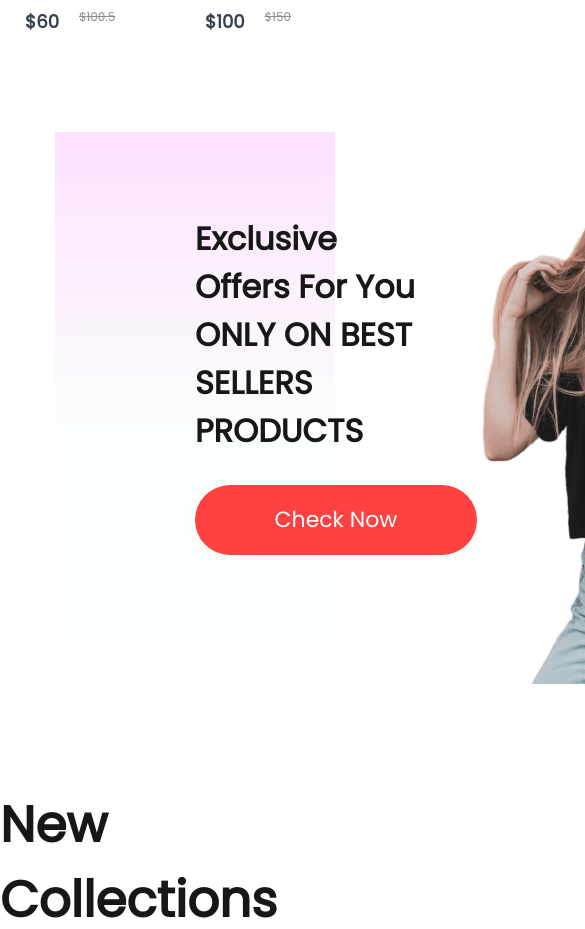
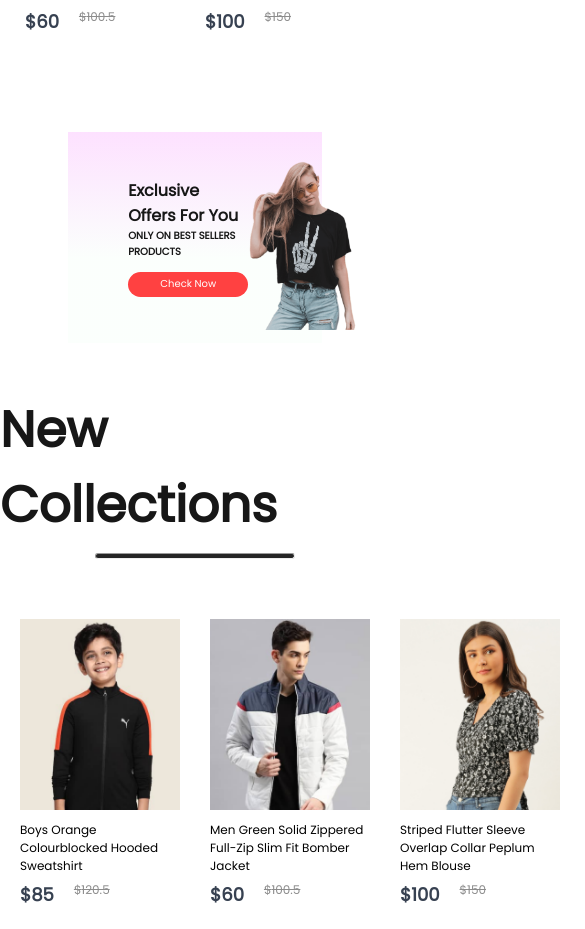
Before and after one commit to Aqueous20/Tropical-Treasures, a React (Create React App) app in the folder tropicaltreasures/: page / in a window 390 px wide. Shown: the part 1560-2489 px from the top of the page, 585 px wide, since content can reach past the window. Built offline with nearby package versions, Linux system fonts and the light colour scheme.

Commit message:
offers component responsiveness
completed the offers component responsiveness on multiple devices

```diff
--- a/tropicaltreasures/src/components/Offers/Offers.css
+++ b/tropicaltreasures/src/components/Offers/Offers.css
@@ -47,3 +47,94 @@
   justify-content: flex-end;
   padding-top: 50px;
 }
+
+@media (max-width: 1280px) {
+  .offers {
+    padding: 0px 80px;
+    margin-bottom: 120px;
+  }
+  .offers_left h1 {
+    font-size: 40px;
+  }
+  .offers_left p {
+    font-size: 18px;
+  }
+  .offers_left button {
+    width: 220px;
+    height: 50px;
+    font-size: 18px;
+  }
+  .offers_right img {
+    width: 300px;
+  }
+  .offers_right {
+    padding-top: 30px;
+  }
+}
+
+@media (max-width: 1024px) {
+  .offers {
+    padding: 0px 60px;
+    margin-bottom: 80px;
+    height: 40vh;
+  }
+  .offers_left h1 {
+    font-size: 30px;
+  }
+  .offers_left p {
+    font-size: 16px;
+  }
+  .offers_left button {
+    width: 160px;
+    height: 40px;
+    font-size: 16px;
+  }
+  .offers_right img {
+    width: 200px;
+  }
+  .offers_right {
+    padding-top: 10px;
+  }
+}
+
+@media (max-width: 800px) {
+  .offers {
+    margin-bottom: 60px;
+  }
+  .offers_left h1 {
+    font-size: 22px;
+  }
+  .offers_left p {
+    font-size: 12px;
+  }
+  .offers_left button {
+    width: 140px;
+    height: 30px;
+    font-size: 12px;
+  }
+  .offers_right img {
+    width: 180px;
+  }
+}
+
+@media (max-width: 500px) {
+  .offers {
+    margin-bottom: 50px;
+    height: 25vh;
+  }
+  .offers_left h1 {
+    font-size: 16px;
+  }
+  .offers_left p {
+    font-size: 10px;
+  }
+  .offers_left button {
+    width: 120px;
+    height: 25px;
+    font-size: 10px;
+    margin-top: 12px;
+  }
+  .offers_right img {
+    width: 120px;
+  }
+}
```
Also changed, not shown: 1 other file (tests, documents, lock files or other folders).
